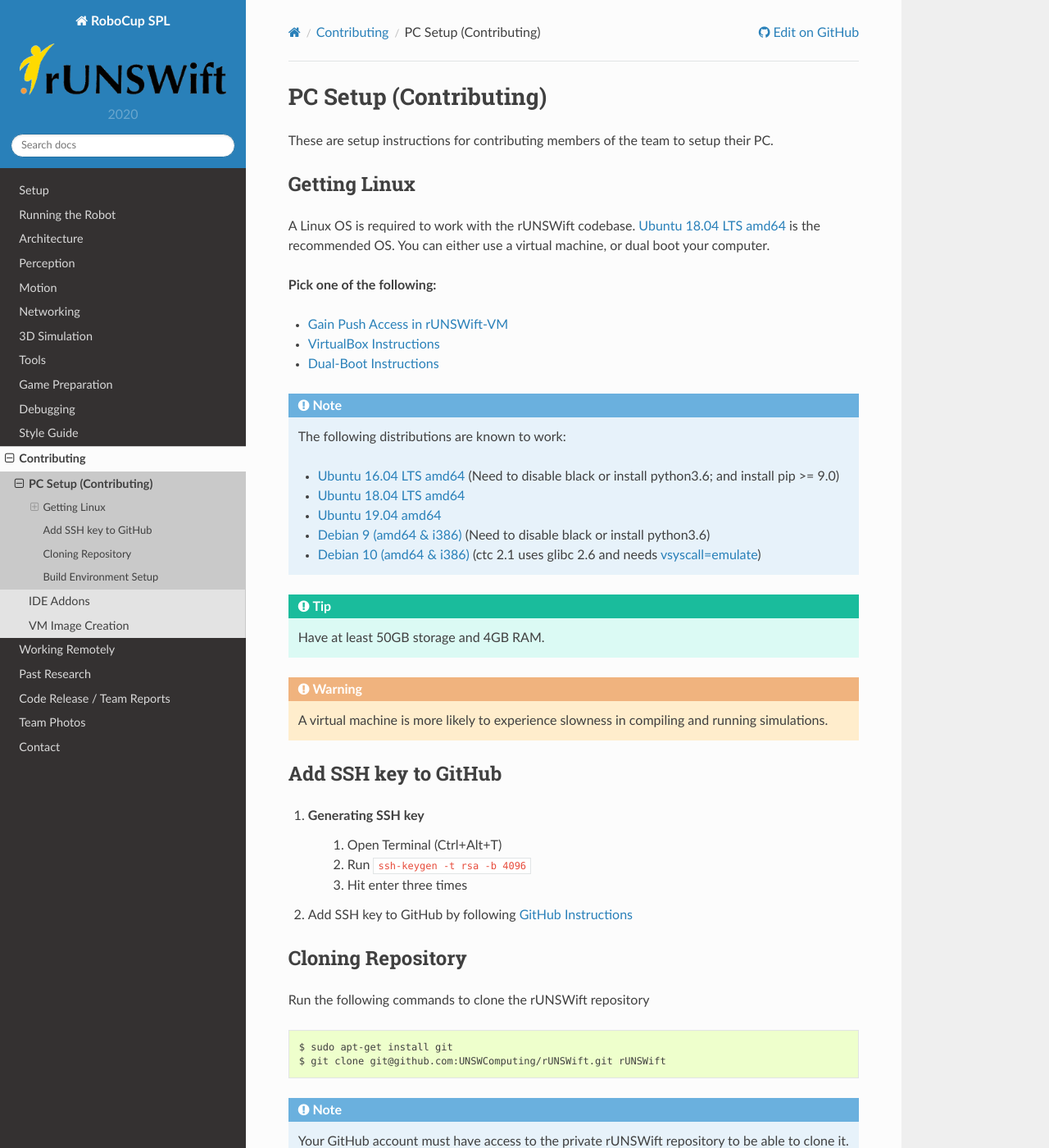
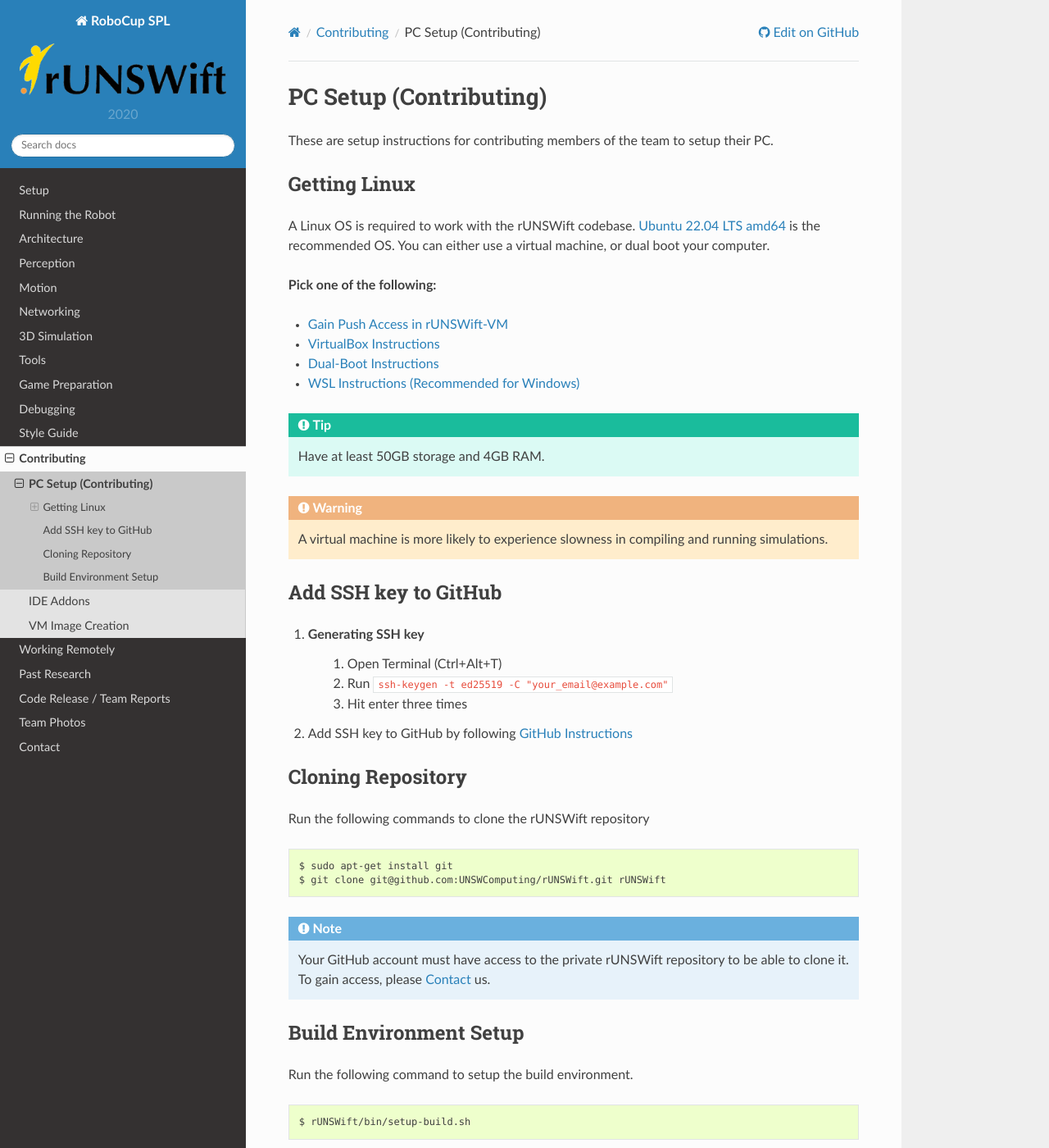
Before and after one commit to UNSWComputing/rUNSWift-docs, a Sphinx documentation site: the page built from source/contributing/pc_setup_contributing.rst, in a window 1280 px wide and 1400 px high. Shown: the whole window at 82% size. Built offline with Sphinx 7.4.7 and the Read the Docs theme 2.0.0, drawn with Linux system fonts in a browser that asks for light colours.

Commit message:
update pc setup docs

```diff
--- a/source/contributing/pc_setup_contributing.rst
+++ b/source/contributing/pc_setup_contributing.rst
@@ -11,8 +11,9 @@
 *************
 
 A Linux OS is required to work with the rUNSWift codebase.
-`Ubuntu 18.04 LTS amd64 <http://releases.ubuntu.com/18.04/>`_ is the recommended OS.
+`Ubuntu 22.04 LTS amd64 <http://releases.ubuntu.com/22.04/>`_ is the recommended OS.
 You can either use a virtual machine, or dual boot your computer.
+
 
 **Pick one of the following:**
 
@@ -20,15 +21,7 @@
    gain_push_access_in_runswift_vm
    pc_setup_virtual_box
    pc_setup_dual_boot
-
-.. note::
-    The following distributions are known to work:
-
-    - `Ubuntu 16.04 LTS amd64 <http://releases.ubuntu.com/16.04/>`_ (Need to disable black or install python3.6; and install pip >= 9.0)
-    - `Ubuntu 18.04 LTS amd64 <http://releases.ubuntu.com/18.04/>`_
-    - `Ubuntu 19.04 amd64 <http://releases.ubuntu.com/19.04/>`_
-    - `Debian 9 (amd64 & i386) <https://www.debian.org/>`_ (Need to disable black or install python3.6)
-    - `Debian 10 (amd64 & i386) <https://www.debian.org/>`_ (ctc 2.1 uses glibc 2.6 and needs `vsyscall=emulate <https://tracker.debian.org/media/packages/l/linux/changelog-4.10~rc6-1~exp1>`_)
+   pc_setup_wsl
 
 .. tip::
     Have at least 50GB storage and 4GB RAM.
@@ -42,7 +35,7 @@
 
 #. Generating SSH key
     #. Open Terminal (Ctrl+Alt+T)
-    #. Run :code:`ssh-keygen -t rsa -b 4096`
+    #. Run :code:`ssh-keygen -t ed25519 -C "your_email@example.com"`
     #. Hit enter three times
 #. Add SSH key to GitHub by following `GitHub Instructions <https://help.github.com/en/enterprise/2.15/user/articles/adding-a-new-ssh-key-to-your-github-account>`_
 
--- a/source/contributing/pc_setup_dual_boot.rst
+++ b/source/contributing/pc_setup_dual_boot.rst
@@ -13,4 +13,4 @@
 
 
 #.  Create a bootable USB and install linux on the empty partition,
-    as described `here <https://www.linuxtechi.com/ubuntu-18-04-lts-desktop-installation-guide-screenshots/>`_
+    as described `here <https://www.linuxtechi.com/ubuntu-18-04-lts-desktop-installation-guide-screenshots/>`_ (note this guide is for v18 but it should also work for v22)
--- a/source/contributing/pc_setup_virtual_box.rst
+++ b/source/contributing/pc_setup_virtual_box.rst
@@ -2,7 +2,7 @@
 VirtualBox Instructions
 #######################
 
-#. Download `Ubuntu Desktop Image <http://releases.ubuntu.com/18.04/>`_.
+#. Download `Ubuntu Desktop Image <http://releases.ubuntu.com/22.04/>`_.
 #. Download and Install `VirtualBox <https://www.virtualbox.org/wiki/Downloads>`_.
 #. New
     #.  ======= ===============
--- a/source/contributing/vm_image_creation.rst
+++ b/source/contributing/vm_image_creation.rst
@@ -4,7 +4,7 @@
 
 These are instructions on creating an OVA file to be used in :ref:`pc_setup` for new team members.
 
-#. Download `Ubuntu Desktop Image <http://releases.ubuntu.com/18.04/>`_.
+#. Download `Ubuntu Desktop Image <http://releases.ubuntu.com/22.04/>`_.
 
    .. tip:: For a smaller VM, try Alpine Linux, Tiny Core Linux, or Slax 9.  (Only Slax 9 has been tested.)
 #. Download and Install `VirtualBox <https://www.virtualbox.org/wiki/Downloads>`_.
--- a/source/contributing/vscode_addons.rst
+++ b/source/contributing/vscode_addons.rst
@@ -1,6 +1,8 @@
 #########################
 Visual Studio Code Addons
 #########################
+
+This page has not been completed yet. Please check back later.
 
 *****
 C/C++
```
Also changed, not shown: source/contributing/pc_setup_wsl.rst (added, +14 -0 lines).
